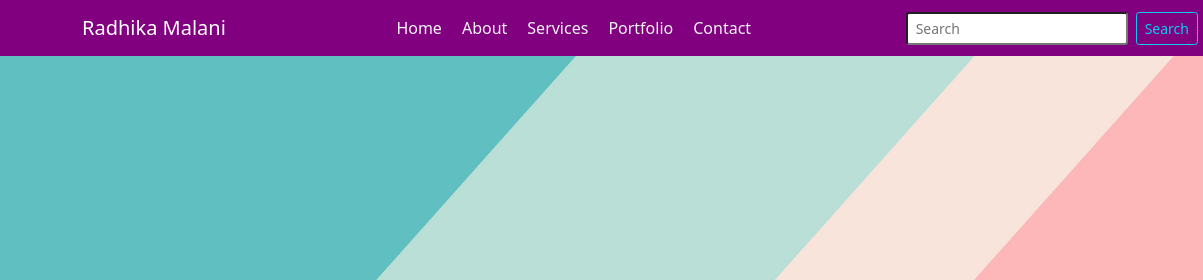
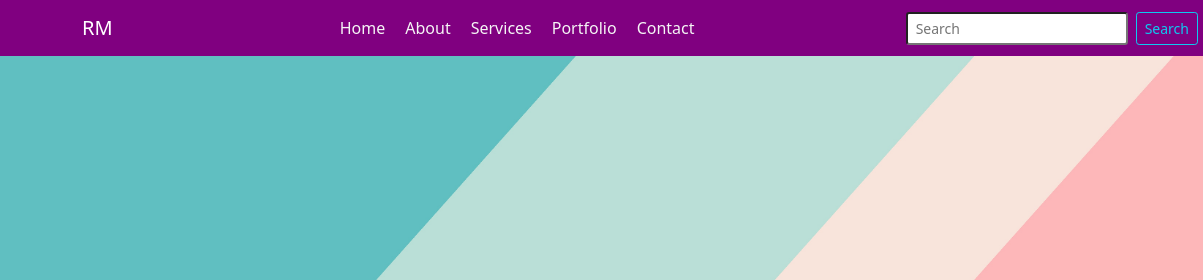
Before and after one commit to MalaniRadhika/radhikamalani, a plain HTML site: page index.html in a window 1280 px wide. Shown: the top 280 px of the page, 0-1203 px from the left. Drawn offline with nearby package versions, Linux system fonts and the light colour scheme.

Commit message:
Update index.html

```diff
--- a/index.html
+++ b/index.html
@@ -20,7 +20,7 @@
   <div class="div">
     <nav class="navbar navbar-expand-lg fixed-top navbar-dark bg-purple">
       <div class="container">
-        <a class="navbar-brand" href="#">Radhika Malani</a>
+        <a class="navbar-brand" href="#">RM</a>
         <button class="navbar-toggler" type="button" data-bs-toggle="collapse" data-bs-target="#navbarSupportedContent"
           aria-controls="navbarSupportedContent" aria-expanded="false" aria-label="Toggle navigation">
           <span class="navbar-toggler-icon"></span>
```
